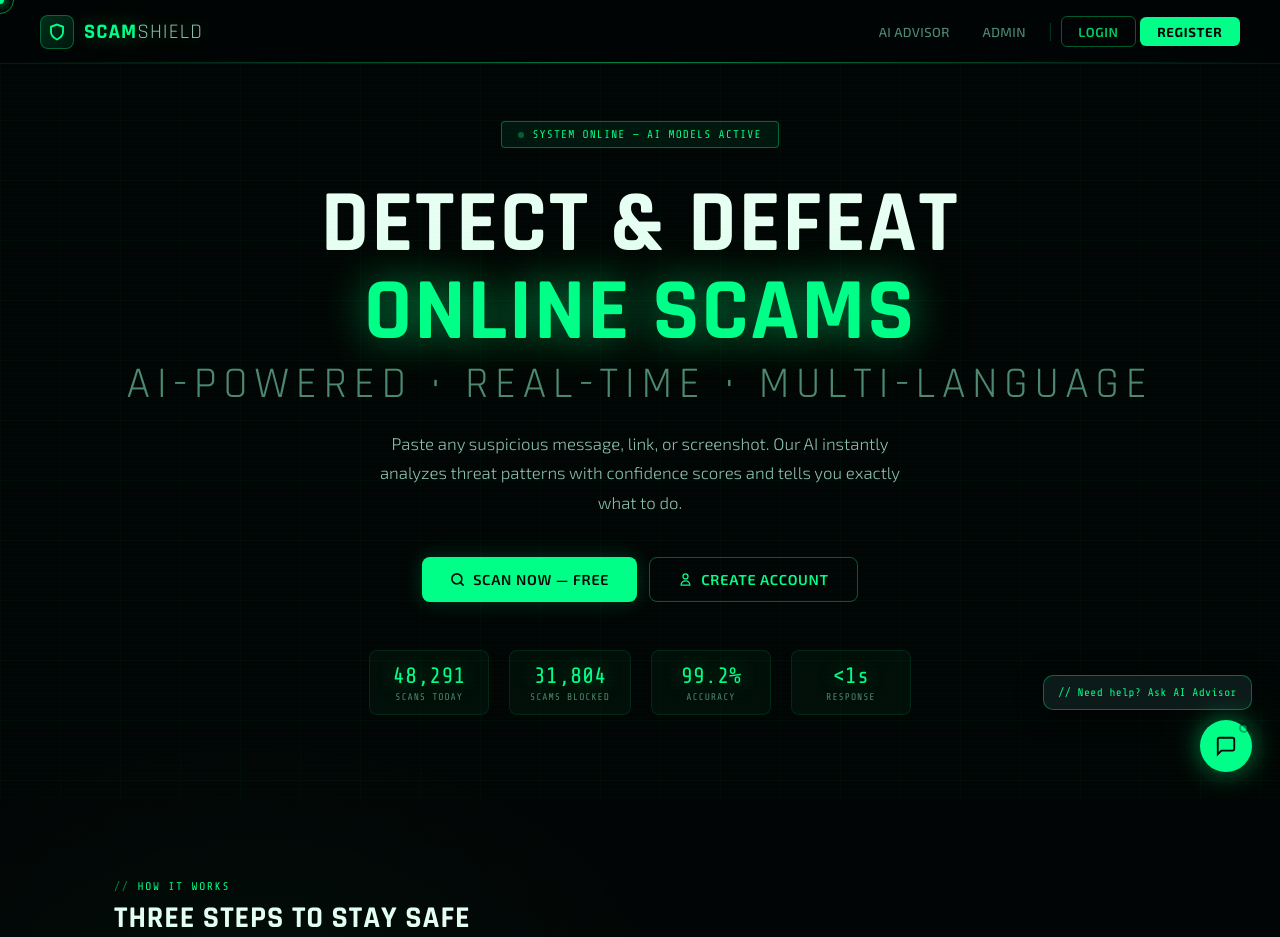
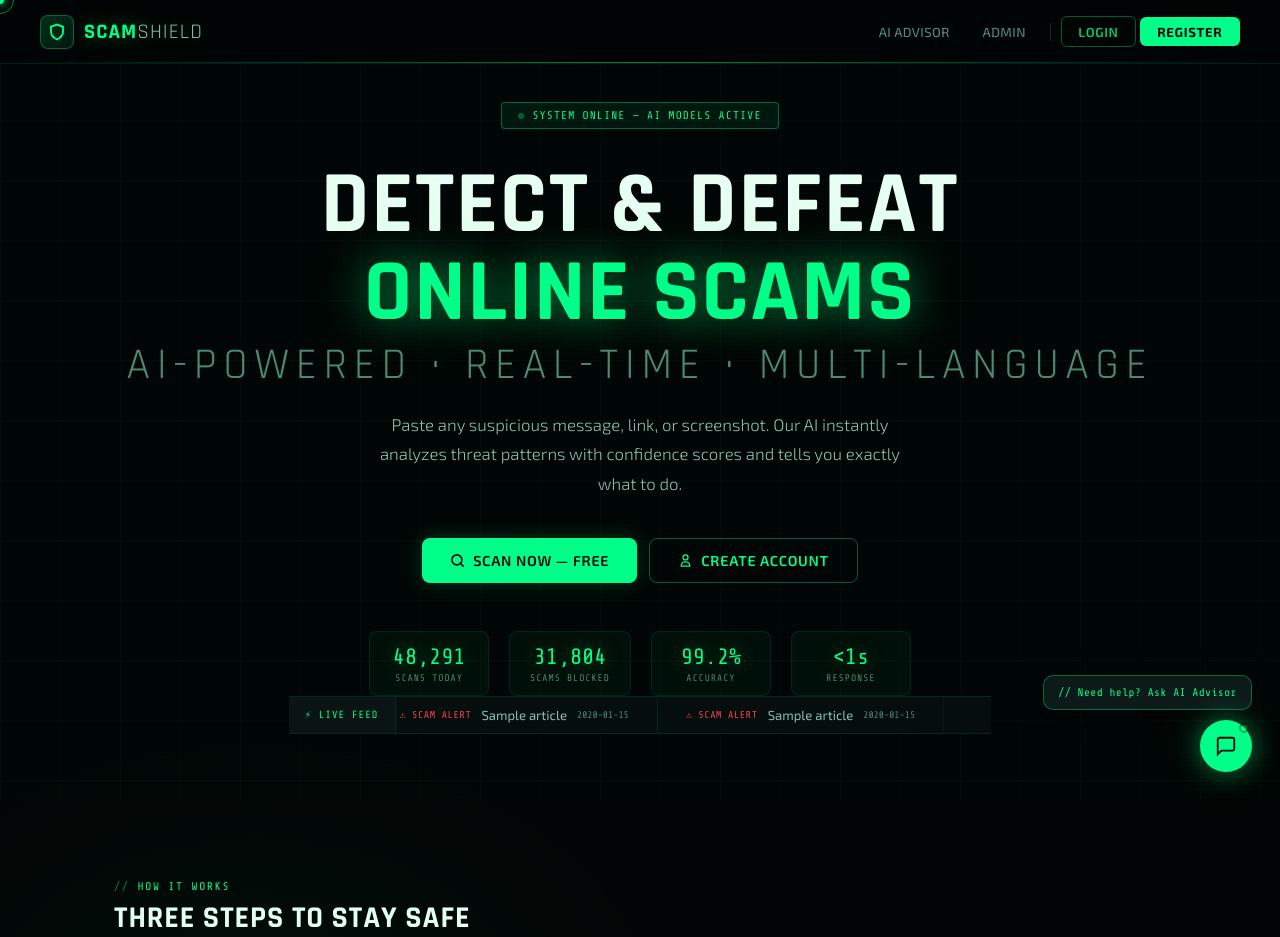
Before and after one commit to ashuthoshkumar/scamshield, a Flask app: template templates/index.html in a window 1280 px wide. Shown: the top 937 px of the page. Run offline with Flask 3, Linux system fonts and the light colour scheme; the template is opened without the code that fills it: most values are stand-ins (such as "Sample title", 1, 10 or a date in 2020); parts of the project's set-up code (start-up, migrations or seed data) failed here and were passed over.

Commit message:
feature: live scam news ticker

```diff
--- a/app.py
+++ b/app.py
@@ -32,7 +32,11 @@ genai.configure(api_key=GEMINI_API_KEY)
 @app.route('/')
 def index():
     user = session.get('user')
-    return render_template('index.html', user=user)
+    try:
+        news = get_scam_news(max_articles=10)
+    except:
+        news = []
+    return render_template('index.html', user=user, news=news)
 
 
 # ─── REGISTER ────────────────────────────────────────────
--- a/templates/index.html
+++ b/templates/index.html
@@ -115,6 +115,54 @@
     <div class="counter-item"><div class="counter-num">99.2%</div><div class="counter-lbl">Accuracy</div></div>
     <div class="counter-item"><div class="counter-num">&lt;1s</div><div class="counter-lbl">Response</div></div>
   </div>
+  <!-- LIVE NEWS TICKER -->
+{% if news %}
+<div style="background:var(--black2);border-top:1px solid var(--border);border-bottom:1px solid var(--border);padding:0;overflow:hidden;position:relative;">
+  <!-- Fade edges -->
+  <div style="position:absolute;left:0;top:0;bottom:0;width:80px;background:linear-gradient(90deg,var(--black2),transparent);z-index:2;pointer-events:none;"></div>
+  <div style="position:absolute;right:0;top:0;bottom:0;width:80px;background:linear-gradient(-90deg,var(--black2),transparent);z-index:2;pointer-events:none;"></div>
+
+  <!-- Label -->
+  <div style="position:absolute;left:0;top:0;bottom:0;display:flex;align-items:center;padding:0 16px;background:var(--black3);border-right:1px solid var(--border);z-index:3;">
+    <span style="font-family:var(--mono);font-size:.65rem;color:var(--green);letter-spacing:.1em;text-transform:uppercase;white-space:nowrap;">⚡ Live Feed</span>
+  </div>
+
+  <!-- Scrolling ticker -->
+  <div style="overflow:hidden;padding-left:130px;">
+    <div id="ticker-inner" style="display:flex;gap:0;animation:ticker 40s linear infinite;width:max-content;">
+      {% for article in news %}
+      <a href="{{ article.link }}" target="_blank"
+         style="display:inline-flex;align-items:center;gap:10px;padding:10px 28px;text-decoration:none;border-right:1px solid var(--border);white-space:nowrap;transition:background .2s;"
+         onmouseover="this.style.background='rgba(0,255,136,0.04)'"
+         onmouseout="this.style.background='transparent'">
+        <span style="font-family:var(--mono);font-size:.62rem;color:var(--red);letter-spacing:.06em;">⚠ SCAM ALERT</span>
+        <span style="font-size:.82rem;color:var(--text2);">{{ article.title }}</span>
+        <span style="font-family:var(--mono);font-size:.6rem;color:var(--text3);">{{ article.published[:10] if article.published else '' }}</span>
+      </a>
+      {% endfor %}
+      <!-- Duplicate for seamless loop -->
+      {% for article in news %}
+      <a href="{{ article.link }}" target="_blank"
+         style="display:inline-flex;align-items:center;gap:10px;padding:10px 28px;text-decoration:none;border-right:1px solid var(--border);white-space:nowrap;transition:background .2s;"
+         onmouseover="this.style.background='rgba(0,255,136,0.04)'"
+         onmouseout="this.style.background='transparent'">
+        <span style="font-family:var(--mono);font-size:.62rem;color:var(--red);letter-spacing:.06em;">⚠ SCAM ALERT</span>
+        <span style="font-size:.82rem;color:var(--text2);">{{ article.title }}</span>
+        <span style="font-family:var(--mono);font-size:.6rem;color:var(--text3);">{{ article.published[:10] if article.published else '' }}</span>
+      </a>
+      {% endfor %}
+    </div>
+  </div>
+</div>
+{% endif %}
+
+<style>
+@keyframes ticker {
+  0%   { transform: translateX(0); }
+  100% { transform: translateX(-50%); }
+}
+#ticker-inner:hover { animation-play-state: paused; }
+</style>
 </section>
 
 <section class="hiw-section">
```
